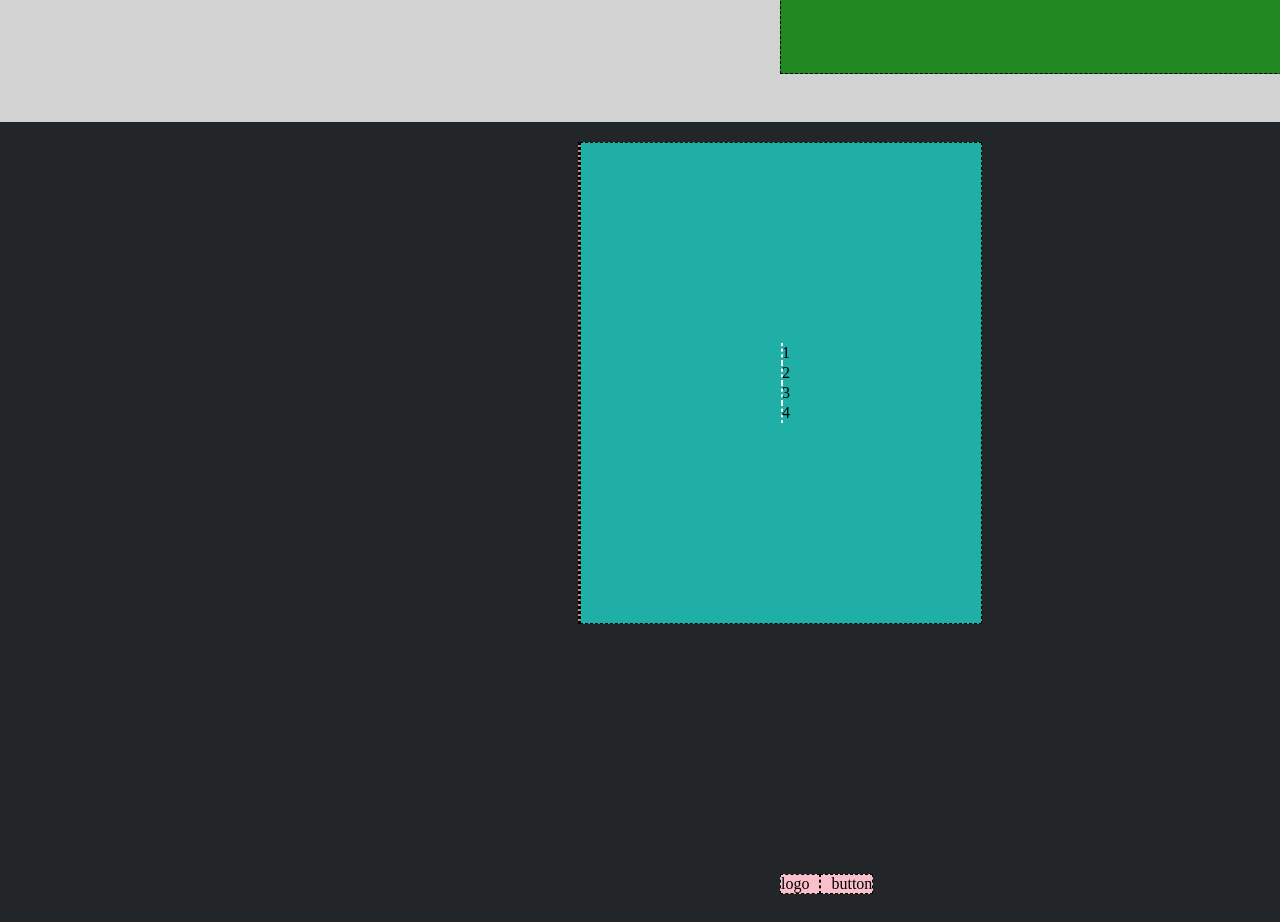
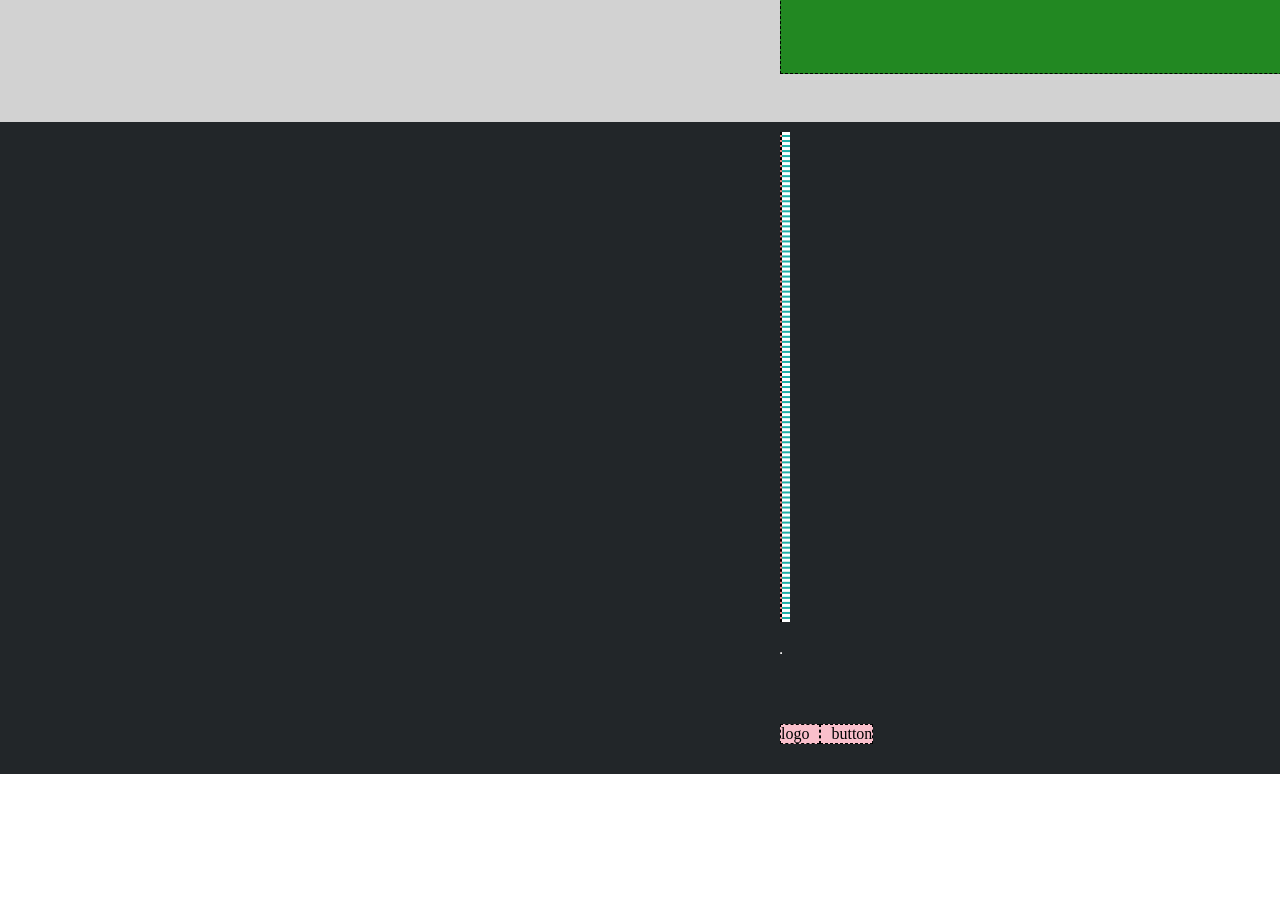
Before and after one commit to LeonardoR998/htmlcss-struttura-discord, a plain HTML site: page index.html in a window 1280 px wide. Shown: the part 2758-3682 px from the top of the page. After the commit the page ends 3532 px from the top, so only its background shows below. Drawn offline with Linux system fonts and the light colour scheme.

Commit message:
fix footer

```diff
--- a/css/style.css
+++ b/css/style.css
@@ -127,39 +127,50 @@ section > .container {
 
 .footer-bk {
   background-color: #222629;
-  height: 800px;
+  height: 652px;
 }
 
 .container-footer {
   display: flex;
-  justify-content: center;
-
+  flex-direction: row;
+  height: 500px;
   padding-left: 780px;
-  padding-right: 780px;
+  padding-right: 715px;
 }
 
-.block-logo-footer {
+.column-one {
   background-color: #ee8081;
   border: 1px dashed black;
   width: 30%;
-  margin-top: 20px;
+  margin-top: 10px;
 }
 
-.block-img-footer {
-  column-count: 4;
-  column-width: 200px;
-  column-gap: 20px;
+.column-two {
   background-color: #1fafa6;
-  border: 1px dashed black;
-  width: 70%;
-  padding: 200px;
-  margin-top: 20px;
+  border: 1px dashed white;
+  width: 16%;
+  margin-top: 10px;
 }
 
-.column-footer {
+.column-three {
+  background-color: #1fafa6;
   border: 1px dashed white;
-  height: 20px;
-  width: 50%;
+  width: 16%;
+  margin-top: 10px;
+}
+
+.column-four {
+  background-color: #1fafa6;
+  border: 1px dashed white;
+  width: 16%;
+  margin-top: 10px;
+}
+
+.column-five {
+  background-color: #1fafa6;
+  border: 1px dashed white;
+  width: 16%;
+  margin-top: 10px;
 }
 
 .hr-container-footer {
@@ -167,7 +178,7 @@ section > .container {
   justify-content: space-between;
   background-color: #7efdd2;
   padding: 30px 0;
-  margin-top: 220px;
+  margin-top: 40px;
   margin-right: 780px;
   margin-left: 780px;
 }
@@ -183,3 +194,9 @@ section > .container {
   border: 1px dashed black;
   padding-left: 10px;
 }
+
+.hr-footer {
+  margin-left: 780px;
+  margin-right: 780px;
+  margin-top: 30px;
+}
--- a/index.html
+++ b/index.html
@@ -48,15 +48,13 @@
 
     <footer class="footer-bk">
       <div class="container-footer">
-        <div class="block-logo-footer"></div>
-        <div class="block-img-footer">
-          <div class="column-footer">1</div>
-          <div class="column-footer">2</div>
-          <div class="column-footer">3</div>
-          <div class="column-footer">4</div>
-        </div>
+        <div class="column-one"></div>
+        <div class="column-two"></div>
+        <div class="column-three"></div>
+        <div class="column-four"></div>
+        <div class="column-five"></div>
       </div>
-
+      <hr class="hr-footer" />
       <div class="hr-container-footer">
         <div class="logo-footer">logo</div>
         <div class="button-footer">button</div>
```
